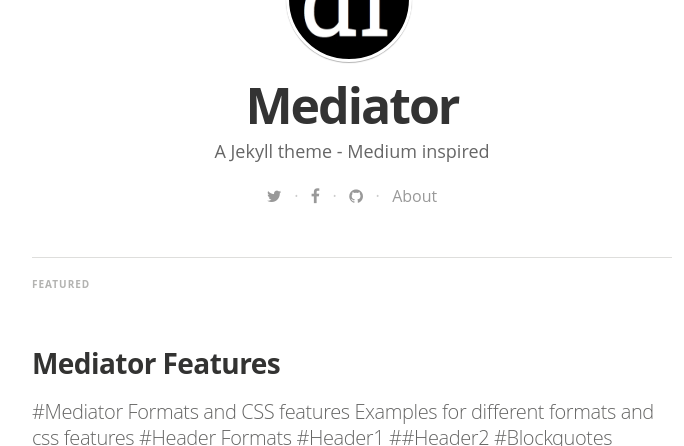
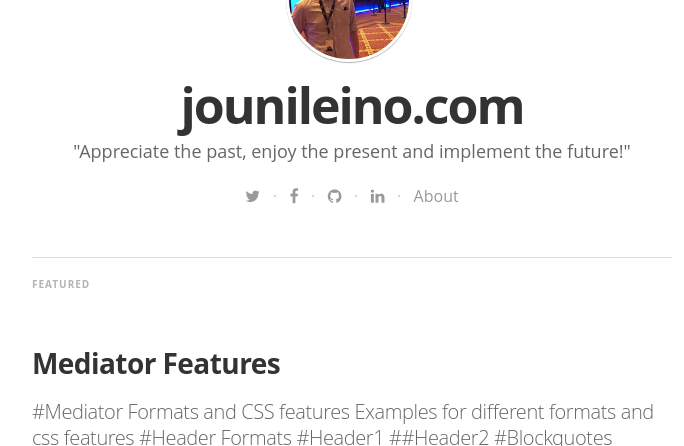
Before and after one commit to jounile/blog, a Jekyll site: the page built from index.html, in a window 1280 px wide and 900 px high, cut to the strip 454-900 px from the top of the window. Shown: the whole strip, without its empty margins (288-972 px from the left). Built offline with Jekyll 4.4.1, drawn with Linux system fonts in a browser that asks for light colours; nearby versions of some CDN libraries; some web fonts are replaced; the list of posts is cut into pages by our own code.

Commit message:
Adding my picture

```diff
--- a/_config.yml
+++ b/_config.yml
@@ -4,13 +4,13 @@ gems:
   - jekyll-paginate
 
 # Site settings
-title: "Mediator"
+title: "jounileino.com"
 description: > # this means to ignore newlines until "email:"
-   A Jekyll theme - Medium inspired
+   "Appreciate the past, enjoy the present and implement the future!"
 
 email: jouni.leino@siili.com
 #blog logo
-logo: "/assets/images/df_logo.jpg"
+logo: "/assets/images/author.jpeg"
 float_logo: true # true, false (default)
 
 # blog cover
@@ -18,7 +18,7 @@ cover: "/assets/images/cA4aKEIPQrerBnp1yGHv_IMG_9534-3-2.jpg"
 
 name: 'Jouni Leino'
 author: 'Jouni Leino'
-author_image: "/assets/images/author.jpg"
+author_image: "/assets/images/author.jpeg"
 
 paginate:	5
 
@@ -55,6 +55,13 @@ social:
     share_title:
     share_link:
 
+  - icon: linkedin
+    url:  https://linkedin.com/in/jounileino
+    desc: Connect with me on LinkedIn
+    share_url:
+    share_title:
+    share_link:
+
 #  - icon:	google-plus
 #    url:	https://google.com/???
 #    desc:	Add me on google+
```
Also changed, not shown: assets/images/author.jpeg (added), assets/images/author.jpg (deleted), 2 other files.
